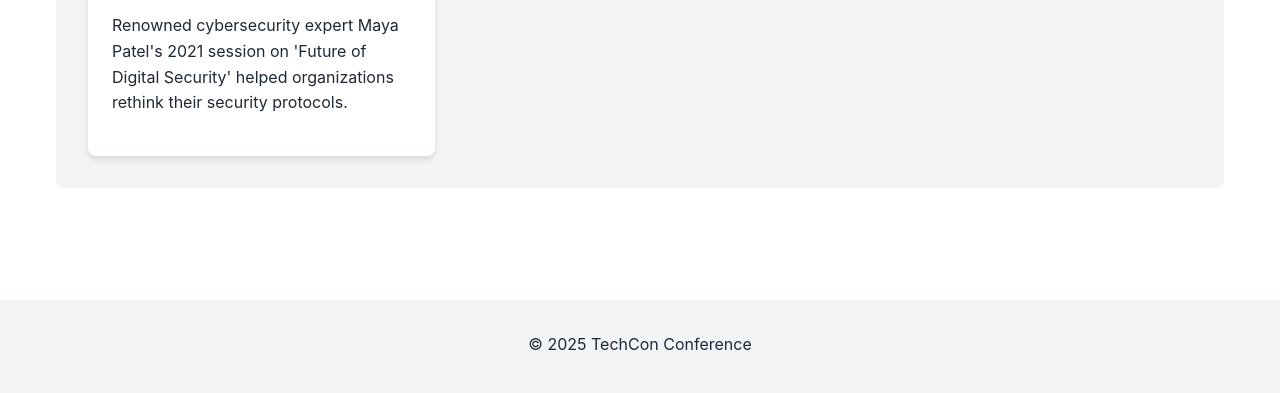
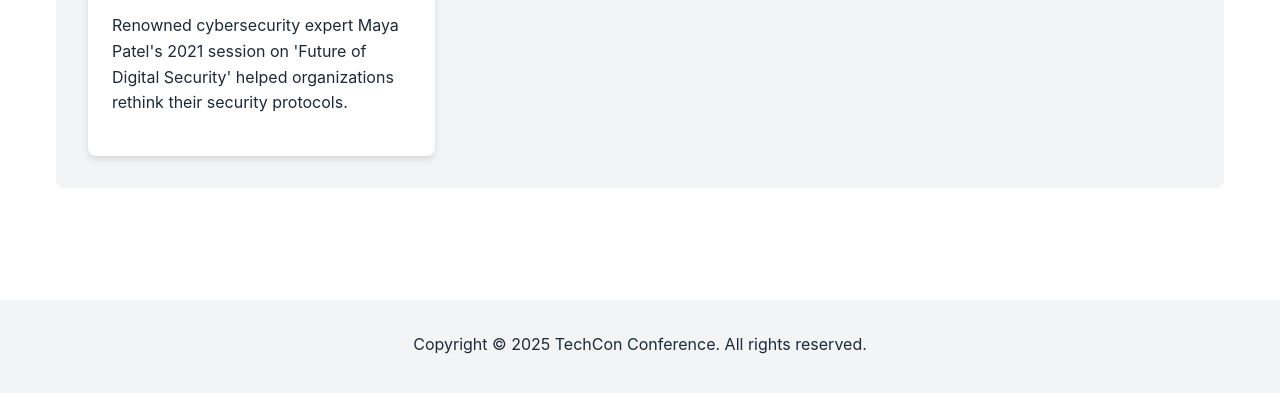
Before and after one commit to seelasharon/TechCon_HTML, a plain HTML site: page techcon_website/about.html in a window 1280 px wide. Shown: the part 1396-1789 px from the top of the page. Drawn offline with Linux system fonts and the light colour scheme.

Commit message:
Update footer copyright text for clarity and completeness

```diff
--- a/techcon_website/about.html
+++ b/techcon_website/about.html
@@ -65,7 +65,7 @@
 
   <footer>
     <div class="container">
-      <p>&copy; 2025 TechCon Conference</p>
+      <p>Copyright © 2025 TechCon Conference. All rights reserved.</p>
     </div>
   </footer>
 </body>
```
